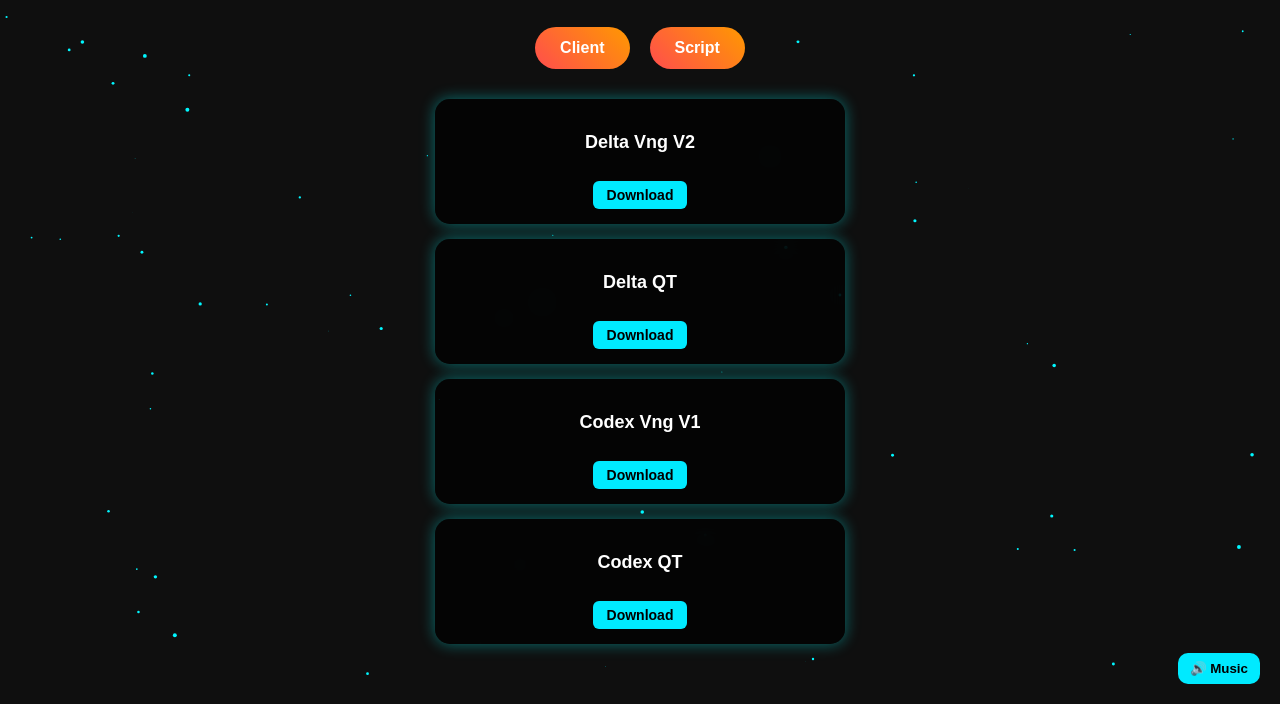
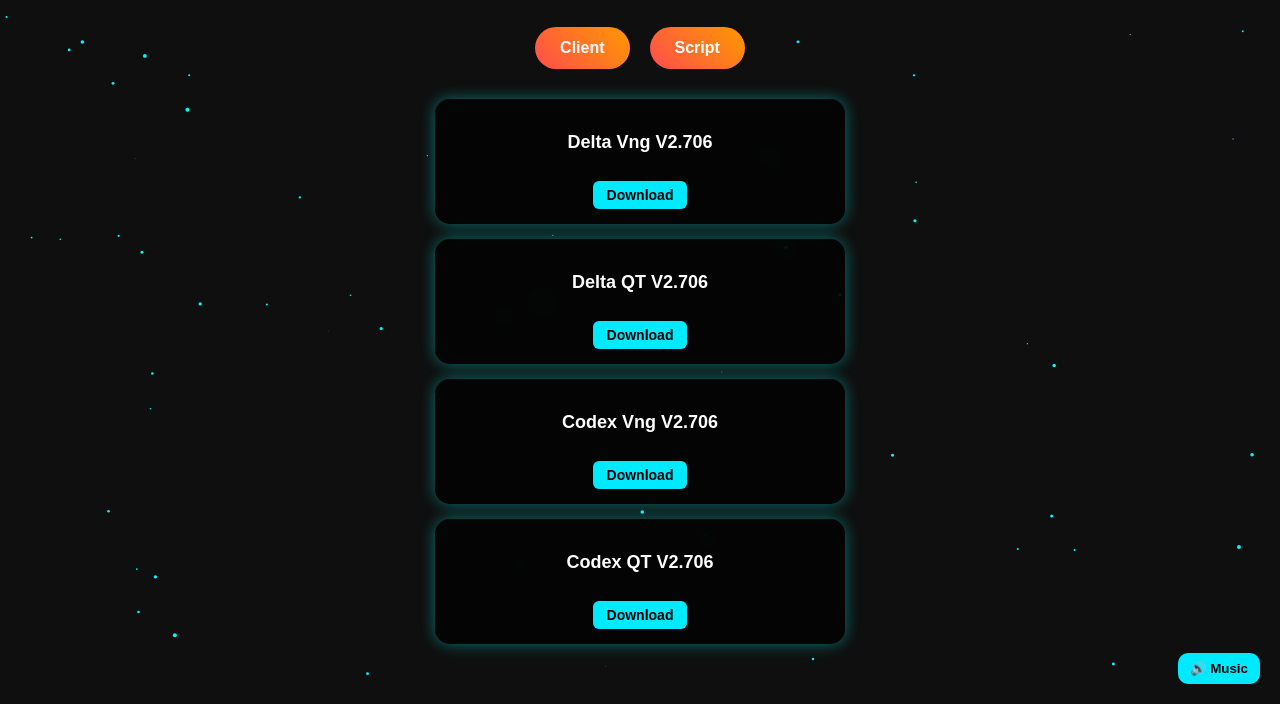
Before and after one commit to HpMeo01/Roblox.github.io, a plain HTML site: page index.html in a window 1280 px wide. Shown: the part 96-800 px from the top of the page. Drawn offline with Linux system fonts and the light colour scheme.

Commit message:
Update index.html

```diff
--- a/index.html
+++ b/index.html
@@ -5,13 +5,13 @@
 <title>Roblox Client And Script</title>
 
 <script>
-const DISCORD_LINK = "https://discord.gg/yourserver";
+const DISCORD_LINK = "https://discord.gg/XgkM9kvyHd";
 
 const CLIENTS = [
-  { name: "Delta Vng V2", link: "https://link-delta-vng.com" },
-  { name: "Delta QT", link: "https://link-delta-qt.com" },
-  { name: "Codex Vng V1", link: "https://link-codex-vng.com" },
-  { name: "Codex QT", link: "https://link-codex-qt.com" }
+  { name: "Delta Vng V2.706", link: "https://link4m.com/wzTfmT" },
+  { name: "Delta QT V2.706", link: "https://link4m.com/kVSITvJg" },
+  { name: "Codex Vng V2.706", link: "https://link4m.com/K7rK91yg" },
+  { name: "Codex QT V2.706", link: "https://link4m.com/4HgzB" }
 ];
 
 const SCRIPTS = [
```
